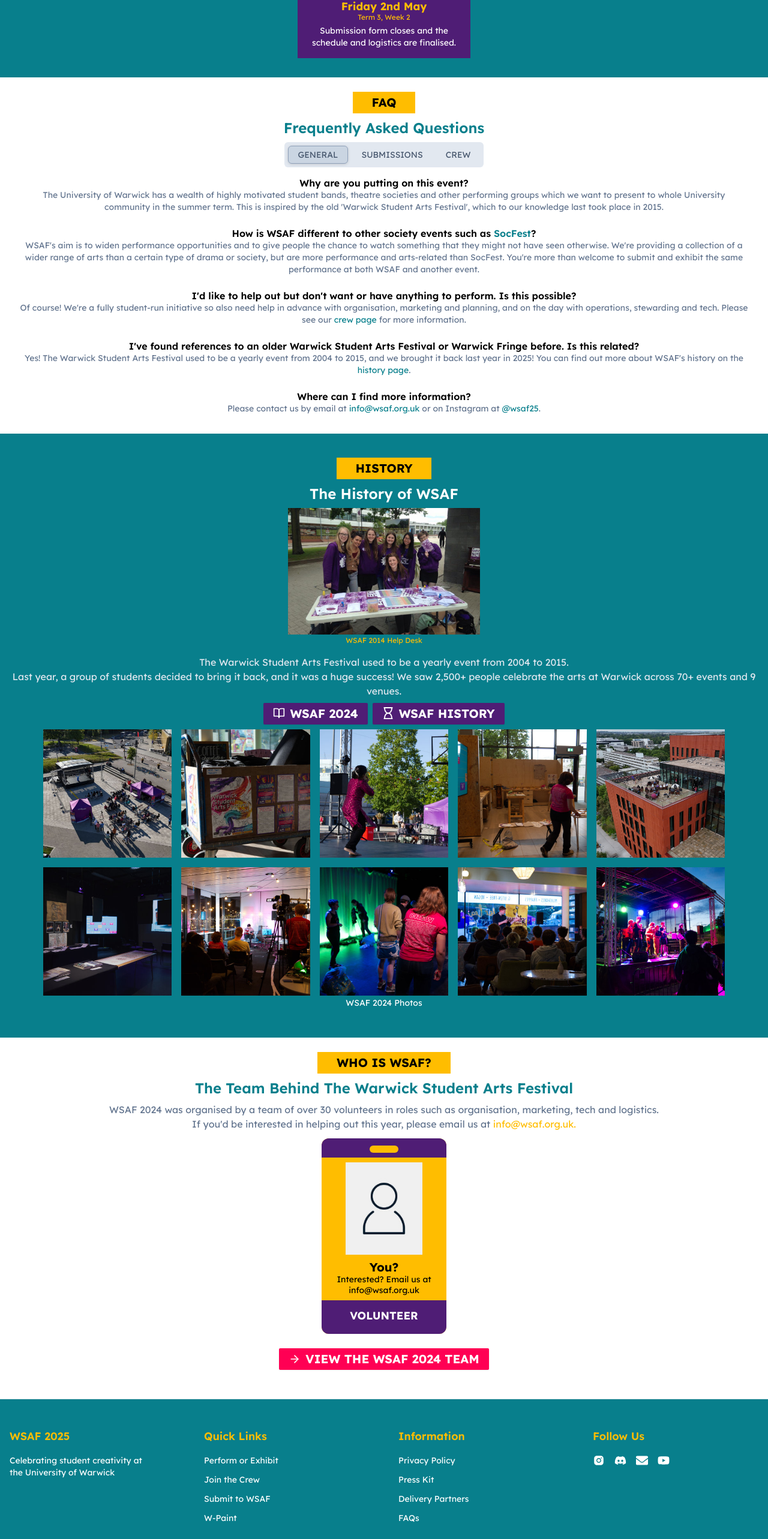
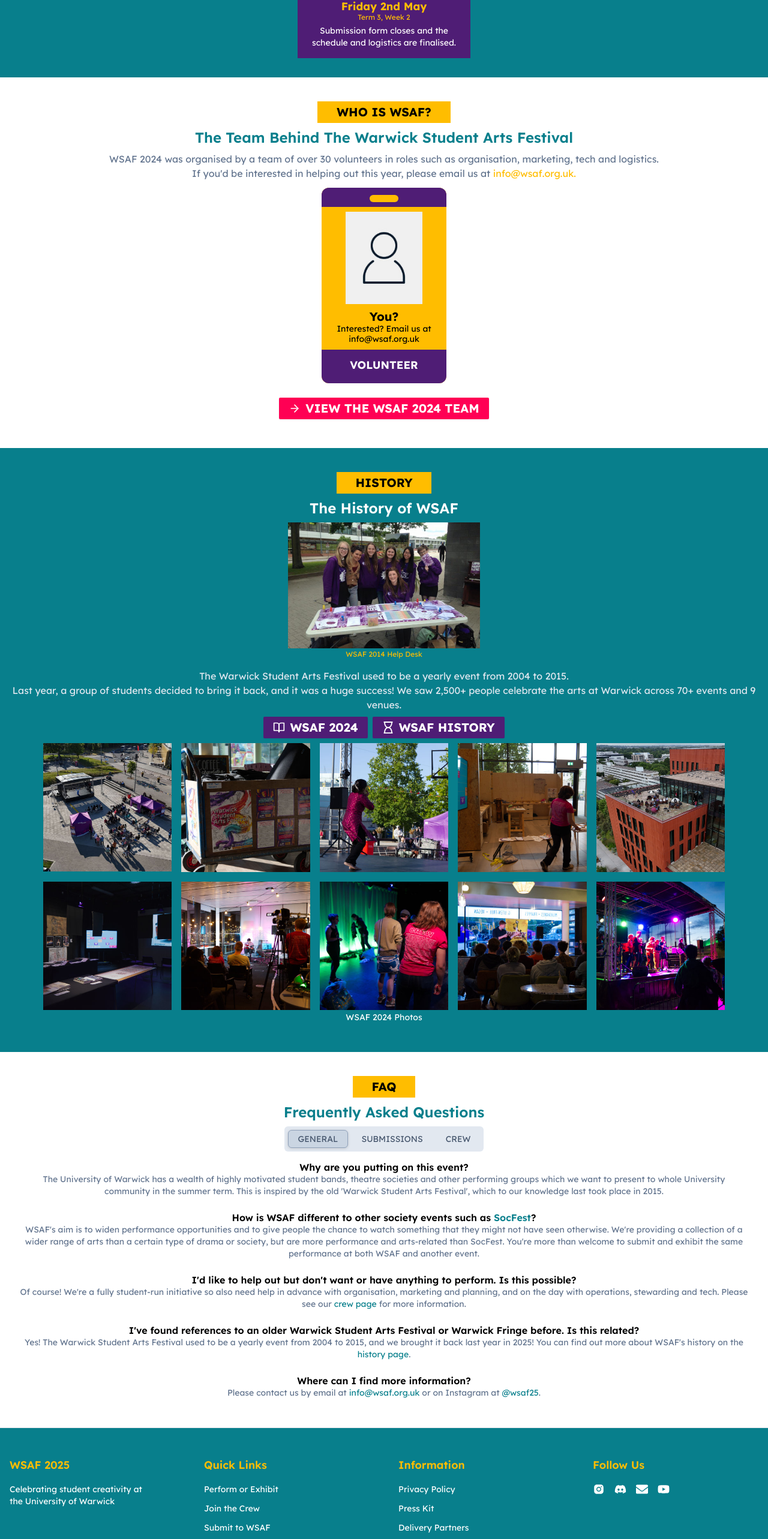
Before and after one commit to WarwickStudentArtsFestival/wsaf25-website, a Next.js app: page / in a window 1280 px wide. Shown: the part 1958-4524 px from the top of the page at 60% size. Built offline with nearby package versions, Linux system fonts and the light colour scheme.

Commit message:
re order homepage

```diff
--- a/src/app/(home)/components/faq/faq.tsx
+++ b/src/app/(home)/components/faq/faq.tsx
@@ -17,7 +17,7 @@
   );
 
   return (
-    <section className="py-4">
+    <section className="py-4 pb-8">
       <HighlightedHeading text="FAQ" />
       <h2 className="text-teal text-2xl font-semibold mb-2">
         Frequently Asked Questions
--- a/src/app/(home)/components/who-involved.tsx
+++ b/src/app/(home)/components/who-involved.tsx
@@ -5,7 +5,7 @@
 
 export default function KeyDates() {
   return (
-    <section className="mb-4 md:mb-8">
+    <section className="py-8">
       <HighlightedHeading text="Who is WSAF?" />
       <h2 className="text-teal text-2xl font-semibold">
         The Team Behind The Warwick Student Arts Festival
--- a/src/app/(home)/page.tsx
+++ b/src/app/(home)/page.tsx
@@ -14,9 +14,9 @@
       <Hero />
       <About />
       <KeyDates />
+      <WhoInvolved />
+      <History />
       <Faq defaultTab="General" />
-      <History />
-      <WhoInvolved />
     </main>
   );
 }
```
